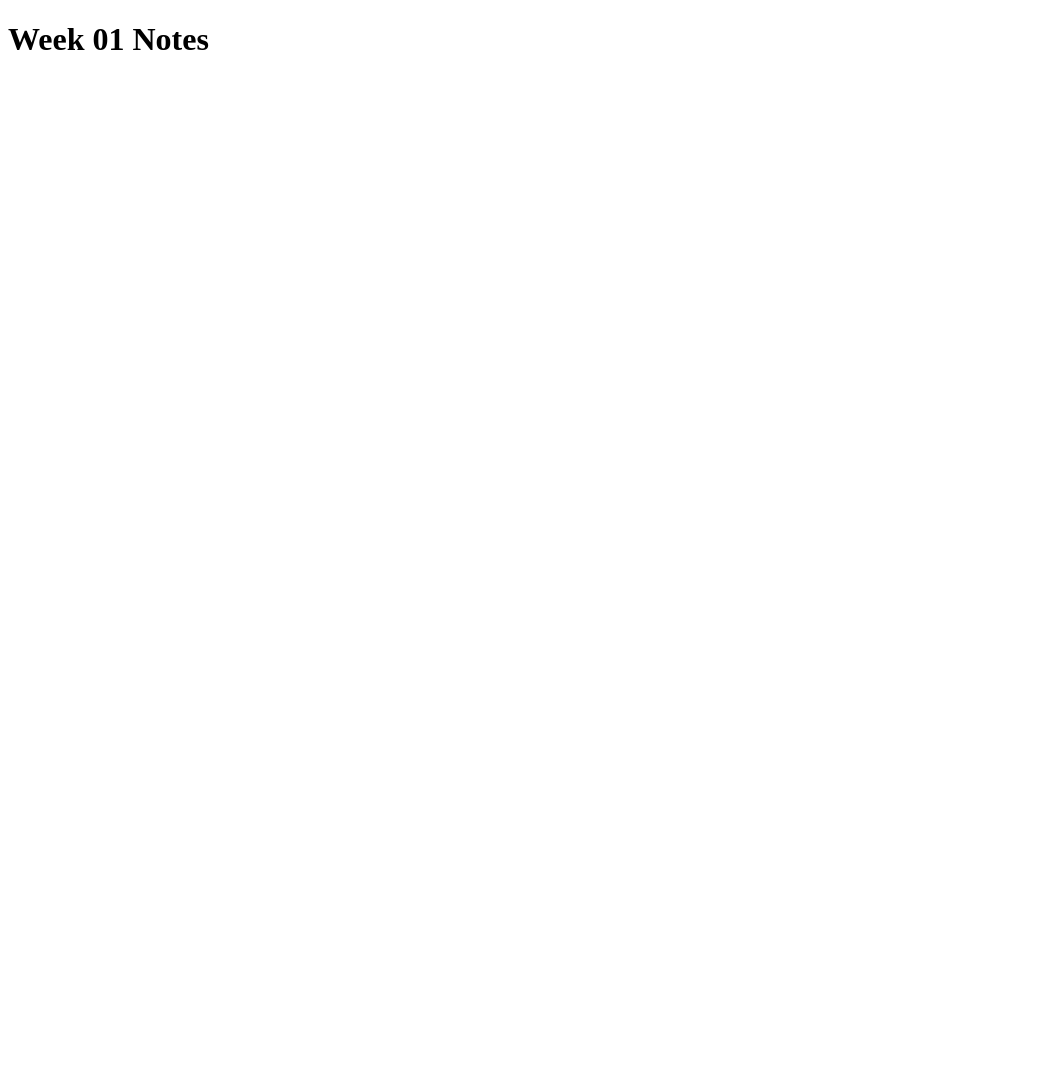
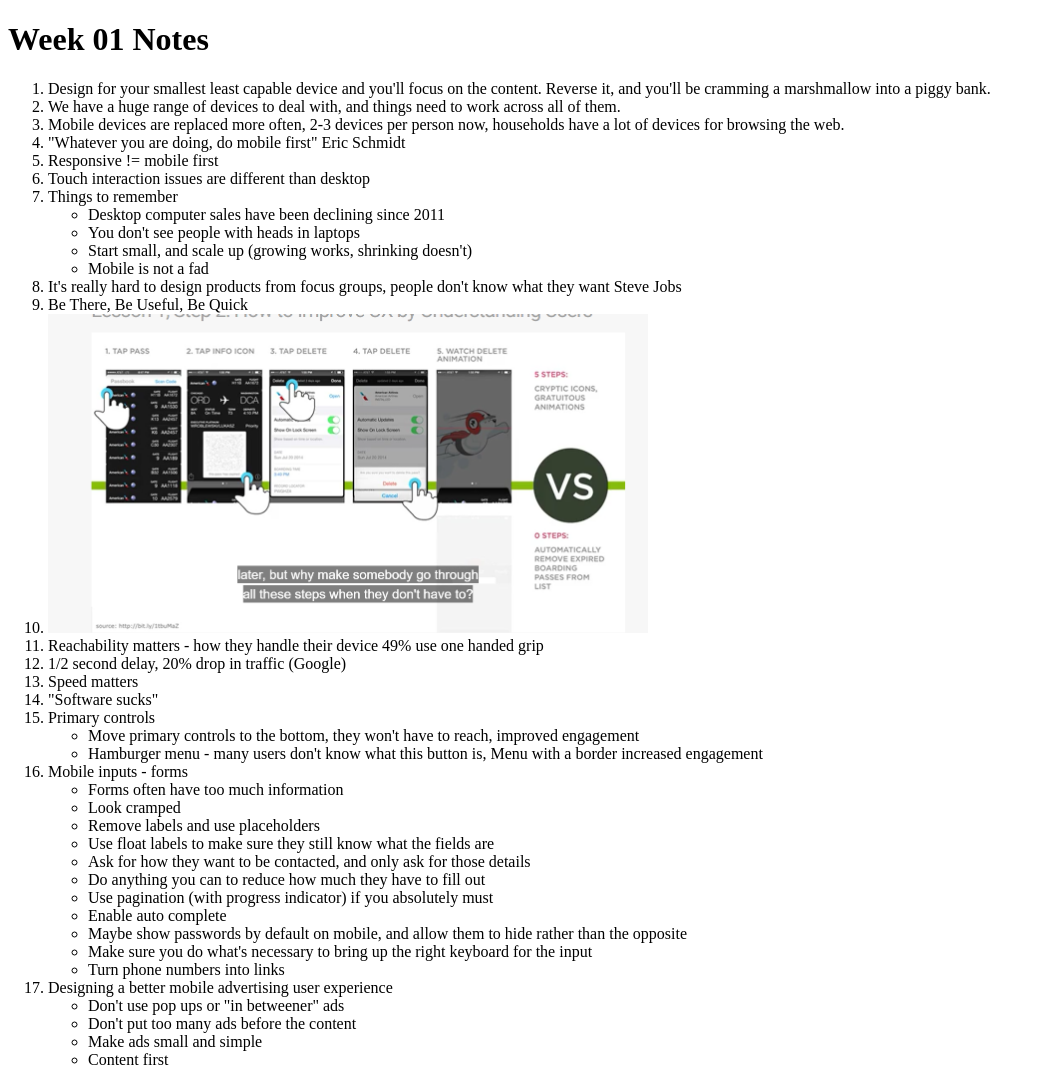
Before and after one commit to grriffin/wdd330, a plain HTML site: page week01/index.html in a window 1280 px wide. Shown: the whole page, without its empty margins (0-1045 px from the left). Before the commit the page ends 800 px from the top, so only its background shows below. Drawn offline with Linux system fonts and the light colour scheme.

Commit message:
Added week 1 notes

```diff
--- a/week01/index.html
+++ b/week01/index.html
@@ -8,5 +8,70 @@
 </head>
 <body>
   <h1>Week 01 Notes</h1>
+  <ol>
+    <li>Design for your smallest least capable device and you'll focus on the content. Reverse it, and you'll be cramming a marshmallow into a piggy bank.
+</li>
+    <li>We have a huge range of devices to deal with, and things need to work across all of them.</li>
+    <li>Mobile devices are replaced more often, 2-3 devices per person now, households have a lot of devices for browsing the web.</li>
+    <li>"Whatever you are doing, do mobile first" Eric Schmidt</li>
+    <li>Responsive != mobile first</li>
+    <li>Touch interaction issues are different than desktop</li>
+    <li>
+      <div>Things to remember
+        <ul>
+          <li>Desktop computer sales have been declining since 2011</li>
+          <li>You don't see people with heads in laptops</li>
+          <li>Start small, and scale up (growing works, shrinking doesn't)</li>
+          <li>Mobile is not a fad</li>
+        </ul>
+      </div>
+    </li>
+    <li>It's really hard to design products from focus groups, people don't know what they want Steve Jobs</li>
+    <li>Be There, Be Useful, Be Quick</li>
+    <li><img src="eliminatesteps.png" alt="Eliminating unnecessary steps" width="600"></li>
+    <li>Reachability matters - how they handle their device 49% use one handed grip</li>
+    <li>1/2 second delay, 20% drop in traffic (Google)</li>
+    <li>Speed matters</li>
+    <li>"Software sucks"</li>
+    <li>
+      <div>
+        <span>Primary controls</span>
+        <ul>
+          <li>Move primary controls to the bottom, they won't have to reach, improved engagement</li>
+          <li>Hamburger menu - many users don't know what this button is, Menu with a border increased engagement</li>
+        </ul>
+      </div>
+    </li>
+    <li>
+      <div>
+        <span>Mobile inputs - forms</span>
+        <ul>
+          <li>Forms often have too much information</li>
+          <li>Look cramped</li>
+          <li>Remove labels and use placeholders</li>
+          <li>Use float labels to make sure they still know what the fields are</li>
+          <li>Ask for how they want to be contacted, and only ask for those details</li>
+          <li>Do anything you can to reduce how much they have to fill out</li>
+          <li>Use pagination (with progress indicator) if you absolutely must</li>
+          <li>Enable auto complete</li>
+          <li>Maybe show passwords by default on mobile, and allow them to hide rather than the opposite</li>
+          <li>Make sure you do what's necessary to bring up the right keyboard for the input</li>
+          <li>Turn phone numbers into links</li>
+
+        </ul>
+      </div>
+    </li>
+    <li>
+      <div>
+        <span>Designing a better mobile advertising user experience</span>
+        <ul>
+          <li>Don't use pop ups or "in betweener" ads</li>
+          <li>Don't put too many ads before the content</li>
+          <li>Make ads small and simple</li>
+          <li>Content first</li>
+        </ul>
+      </div>
+    </li>
+  </ol>
 </body>
 </html>
```
Also changed, not shown: week01/eliminatesteps.png (added).
